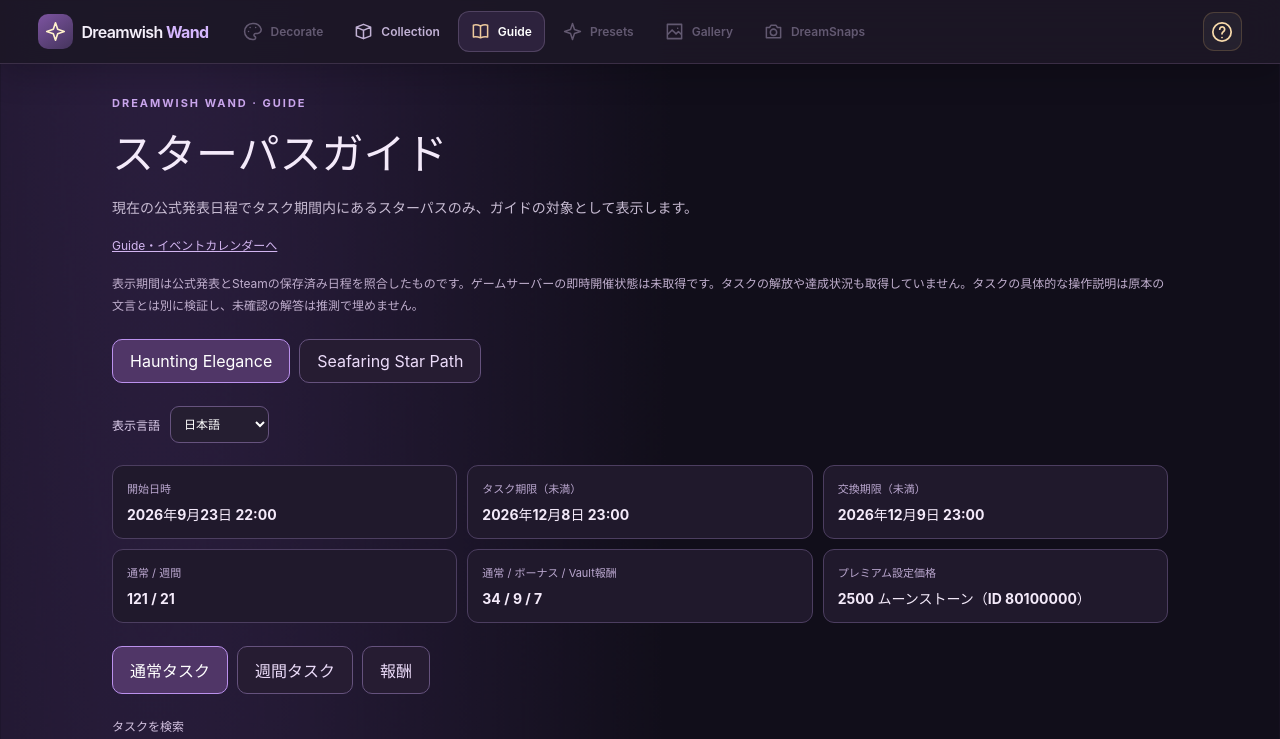
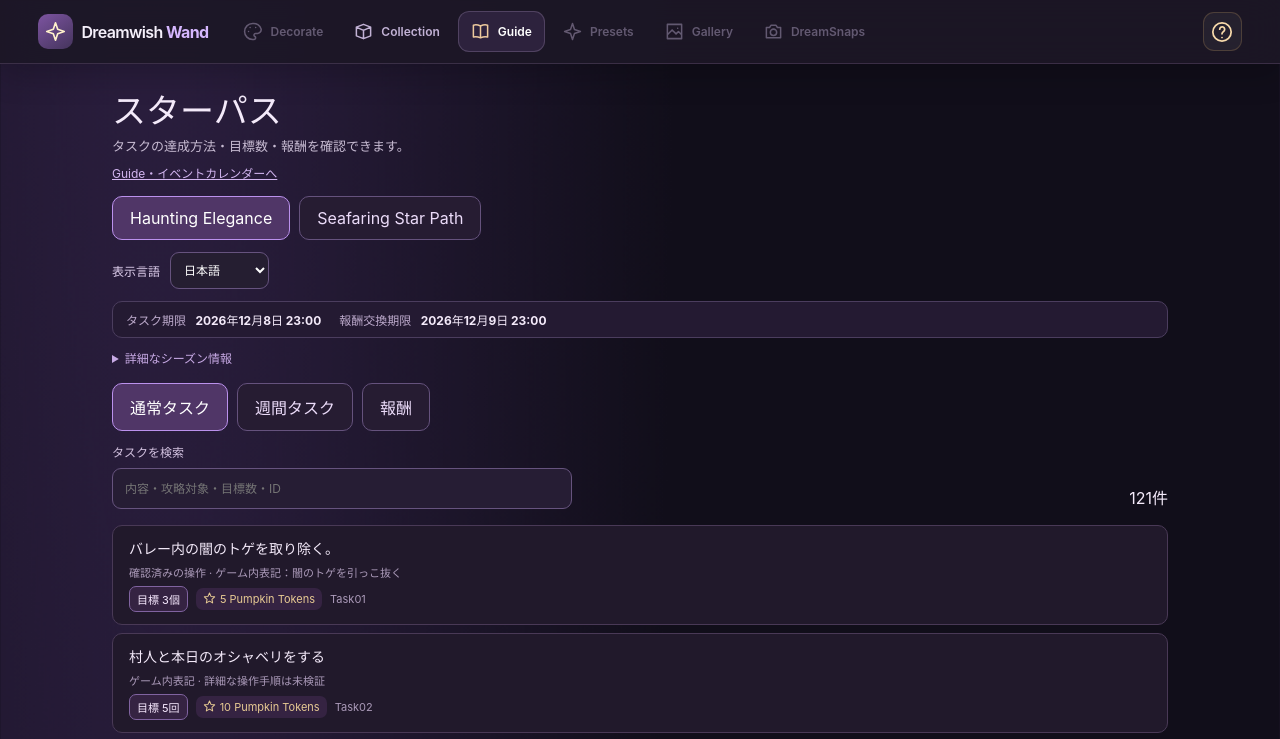
Before and after one commit to DreamwishWand/Wand, a SvelteKit app: page /guide/star-path in a window 1280 px wide. Shown: the top 739 px of the page. Built offline with nearby package versions, Linux system fonts and the light colour scheme.

Commit message:
ui(db03): prioritize Star Path task list; tuck source notes and verbose metadata into disclosures

```diff
--- a/src/routes/guide/star-path/+page.svelte
+++ b/src/routes/guide/star-path/+page.svelte
@@ -91,11 +91,9 @@
 </svelte:head>
 <main class="starpath">
   <header>
-    <div class="eyebrow">DREAMWISH WAND · GUIDE</div>
-    <h1>スターパスガイド</h1>
-    <p>現在の公式発表日程でタスク期間内にあるスターパスのみ、ガイドの対象として表示します。</p>
+    <h1>スターパス</h1>
+    <p>タスクの達成方法・目標数・報酬を確認できます。</p>
     <a class="guide-back" href="{base}/guide/">Guide・イベントカレンダーへ</a>
-    <p class="disclaimer">表示期間は公式発表とSteamの保存済み日程を照合したものです。ゲームサーバーの即時開催状態は未取得です。タスクの解放や達成状況も取得していません。タスクの具体的な操作説明は原本の文言とは別に検証し、未確認の解答は推測で埋めません。</p>
   </header>
   {#if loading}
     <p role="status">キャッシュ定義を検証しています…</p>
@@ -112,6 +110,12 @@
     {#if !availableSeasons.length}<p role="status">現在の日程上、タスク期間内と確認できるスターパスはありません。過去の保存キャッシュだけを根拠に開催中とは表示しません。</p>{/if}
     {#if season}
       {#if goalWarning}<p class="hint" role="status">目標数量を検証できなかったため、ゲーム内の説明のみを表示しています。</p>{/if}
+      <div class="deadline-strip" aria-label="シーズンの期限">
+        <span>タスク期限 <strong>{date(season.finishUtcExclusive)}</strong></span>
+        <span>報酬交換期限 <strong>{date(season.endUtcExclusive)}</strong></span>
+      </div>
+      <details class="season-more">
+        <summary>詳細なシーズン情報</summary>
       <section class="summary" aria-label="シーズン情報">
         <div><span>開始日時</span><strong>{date(season.startUtc)}</strong></div>
         <div><span>タスク期限（未満）</span><strong>{date(season.finishUtcExclusive)}</strong></div>
@@ -120,6 +124,7 @@
         <div><span>通常 / ボーナス / Vault報酬</span><strong>{season.counts.normalRewards} / {season.counts.bonusRewards} / {season.counts.vaultRewards}</strong></div>
         <div><span>プレミアム設定価格</span><strong>{season.premiumPrice.amount} {starpathRewardDisplayName(season.premiumPrice.itemId,locale,rewardExtras)}（ID {season.premiumPrice.itemId}）</strong></div>
       </section>
+      </details>
       <nav class="tabs" aria-label="表示内容">
         <button class:active={tab==='tasks'} on:click={()=>tab='tasks'}>通常タスク</button>
         <button class:active={tab==='weekly'} on:click={()=>tab='weekly'}>週間タスク</button>
@@ -193,23 +198,34 @@
       {/if}
     {/if}
   {/if}
-  <footer><a href="{base}/guide/quests/">クエストガイドへ</a><p>非公式ファンガイド。原本は非公開のまま維持し、静的候補のみを表示しています。コンテンツの権利は各権利者に帰属します。</p></footer>
+  <footer>
+    <a href="{base}/guide/quests/">クエストガイドへ</a>
+    <details class="source-more">
+      <summary>表示情報の出典と制限</summary>
+      <p>公式発表日程とSteam v1.26.2の保存済みゲームデータを照合しています。ゲームサーバーの即時開催状態、タスクの解放・達成状態は取得していません。攻略手順はゲーム原文とは別に検証し、未確認の解答は推測で埋めません。</p>
+    </details>
+    <p>非公式ファンガイド。コンテンツの権利は各権利者に帰属します。</p>
+  </footer>
 </main>
 <style>
-  .starpath{max-width:1100px;padding:32px 22px 90px;margin:0 auto;color:#f4eafa}
-  header h1{font-size:clamp(28px,4vw,42px);margin:10px 0}
-  header>p{font-size:14px;color:#c7bbd2;line-height:1.8}
+  .starpath{max-width:1100px;padding:17px 22px 65px;margin:0 auto;color:#f4eafa}
+  header h1{font-size:clamp(26px,3vw,34px);margin:3px 0}
+  header>p{font-size:13px;color:#c7bbd2;line-height:1.6;margin:0 0 5px}
   .eyebrow{font-size:11px;font-weight:700;letter-spacing:.18em;color:#caa6ed}
-  .guide-back{display:inline-block;color:#d2b5f0;font-size:12px;margin-bottom:8px}
+  .guide-back{display:inline-block;color:#d2b5f0;font-size:12px;margin-bottom:3px}
   .disclaimer,.hint{font-size:12px!important;color:#c0afce!important}
-  .seasons,.tabs{display:flex;gap:9px;flex-wrap:wrap;margin:23px 0}
+  .seasons,.tabs{display:flex;gap:9px;flex-wrap:wrap;margin:12px 0}
   .language{display:inline-flex;align-items:center;gap:10px;font-size:12px;color:#dfcfed}.language select{padding:9px;background:#251e31;color:#fff;border:1px solid #66537e;border-radius:9px}
   .seasons button,.tabs button,.more{border:1px solid #65527d;border-radius:10px;background:#261c32;color:#ecdcfa;padding:11px 17px}
   .seasons button.selected,.tabs button.active{background:#503667;border-color:#bb91ed;color:#fff}
-  .summary{display:grid;grid-template-columns:repeat(3,minmax(0,1fr));gap:10px;margin:22px 0}
-  .summary>div{display:grid;gap:8px;background:#20192c;border:1px solid #4c3e60;padding:14px;border-radius:11px}
+  .deadline-strip{display:flex;align-items:center;gap:18px;flex-wrap:wrap;background:#241a32;border:1px solid #4b3d5e;border-radius:10px;padding:9px 13px;margin:12px 0 6px;font-size:12px;color:#bdaacc}
+  .deadline-strip strong{color:#f4eafa;font-size:12px;margin-left:6px}
+  .season-more{margin:6px 0 0;font-size:12px;color:#cfbde1}
+  .season-more summary,.source-more summary{cursor:pointer;padding:5px 0;color:#c7a9e4}
+  .summary{display:grid;grid-template-columns:repeat(3,minmax(0,1fr));gap:8px;margin:8px 0 14px}
+  .summary>div{display:grid;gap:5px;background:#20192c;border:1px solid #4c3e60;padding:10px;border-radius:9px}
   .summary span{font-size:11px;color:#baa7cf}.summary strong{font-size:14px;overflow-wrap:anywhere}
-  .search{display:flex;gap:18px;align-items:end;justify-content:space-between;margin:20px 0}
+  .search{display:flex;gap:18px;align-items:end;justify-content:space-between;margin:12px 0}
   .search label{font-size:12px;color:#d2c1df;display:grid;gap:8px;flex:1}
   .search input{width:100%;max-width:460px;padding:12px;color:white;background:#261d34;border:1px solid #66537e;border-radius:9px}
   .reward-search{display:flex;flex-wrap:wrap;gap:12px;margin:18px 0}.reward-search label{display:grid;gap:7px;font-size:12px;flex:1;min-width:150px;color:#d2c1df}.reward-search input,.reward-search select{width:100%;padding:11px;background:#261d34;color:white;border:1px solid #66537e;border-radius:9px}.reward-search label:first-child{flex:3}
@@ -225,7 +241,8 @@
   .week{margin:28px 0}.week h2{font-size:17px}
   .hint{line-height:1.7}.error{color:#ffb9c3}
   .empty-match{font-size:13px;color:#c4b2d2;padding:14px 0}
-  footer{margin-top:38px;font-size:12px;color:#a99ab8}footer a{color:#d7baff}
+  footer{margin-top:24px;font-size:12px;color:#a99ab8}footer a{color:#d7baff}
+  .source-more{margin:8px 0 0;line-height:1.7}
   @media(max-width:720px){.summary{grid-template-columns:repeat(2,minmax(0,1fr))}}
   @media(max-width:420px){.summary{grid-template-columns:1fr}.starpath{padding:20px 12px 65px}}
 </style>
```
